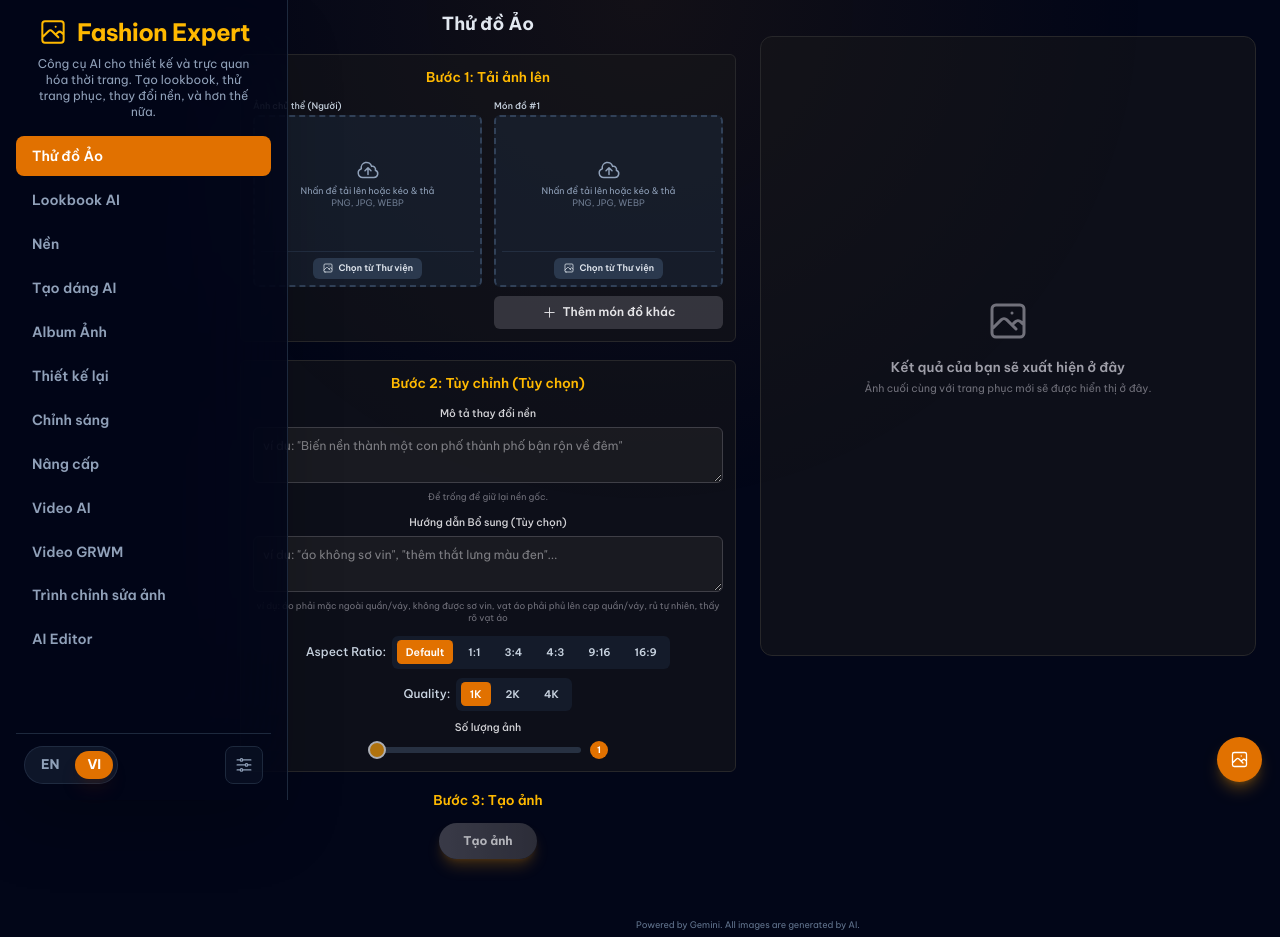
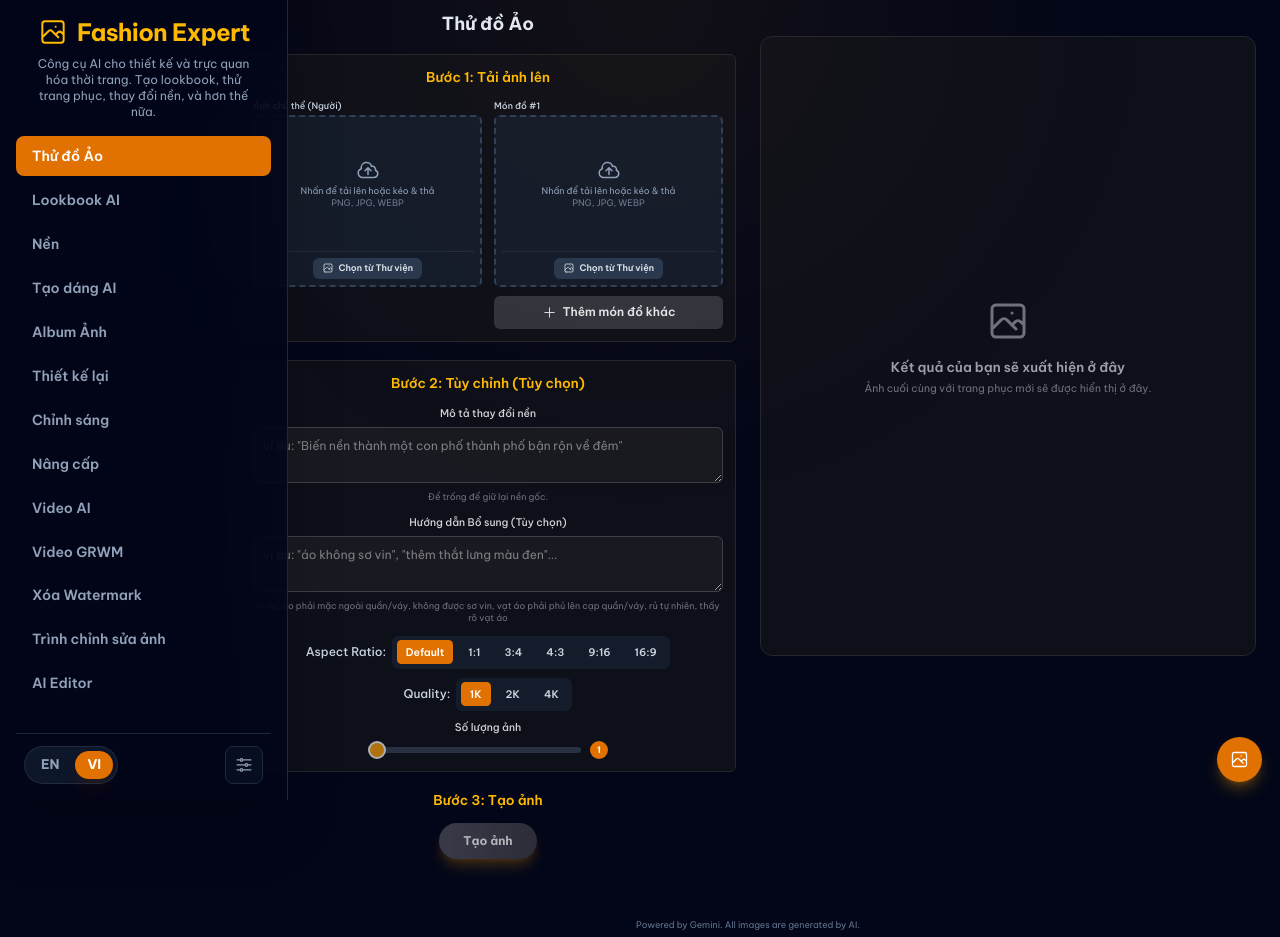
Before and after one commit to monet88/chang-store, a React (Vite) app: page / in a window 1280 px wide. Built offline with nearby package versions, Linux system fonts and the light colour scheme.

Commit message:
fix(watermark): add WatermarkRemover tab to TABS_CONFIG

```diff
--- a/components/Tabs.tsx
+++ b/components/Tabs.tsx
@@ -21,6 +21,7 @@ const Tabs: React.FC<TabsProps> = ({ activeFeature, setActiveFeature }) => {
     { id: Feature.Upscale, label: t('tabs.upscale') },
     { id: Feature.Video, label: t('tabs.videoAI') },
     { id: Feature.GRWMVideo, label: t('tabs.grwmVideo') },
+    { id: Feature.WatermarkRemover, label: t('tabs.watermarkRemover') },
     { id: Feature.ImageEditor, label: t('tabs.imageEditor') },
     { id: Feature.AIEditor, label: t('tabs.aiEditor') },
   ];
```
